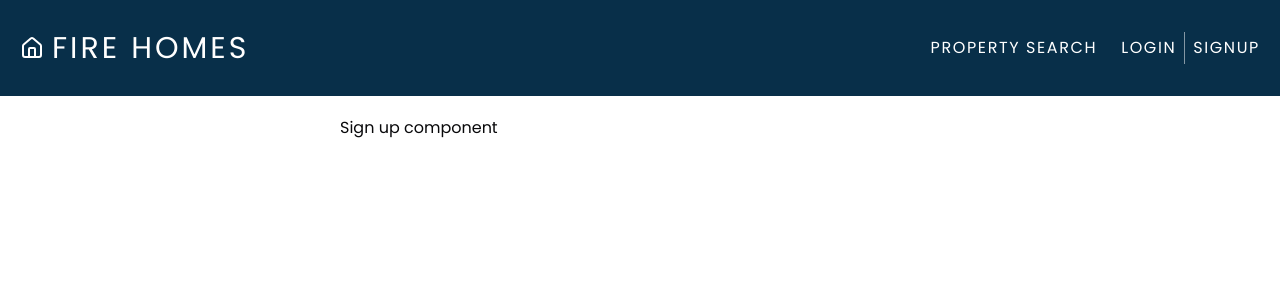
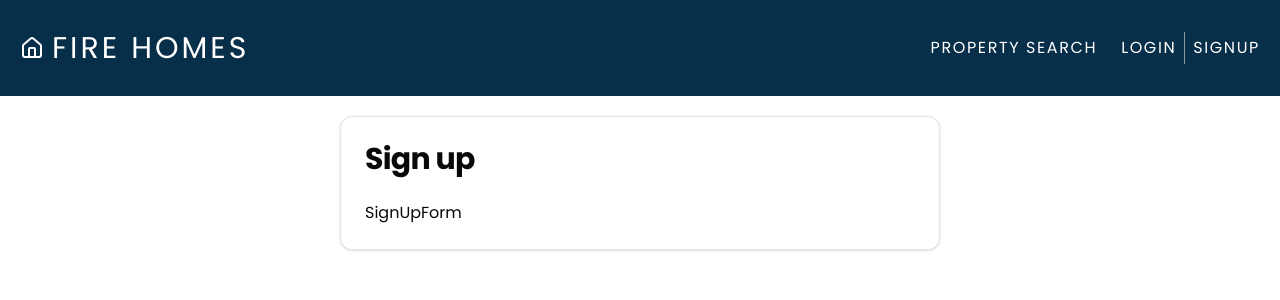
Before and after one commit to peter901/fire-homes-project, a Next.js app: page /signup in a window 1280 px wide. Shown: the top 300 px of the page. Built offline with nearby package versions, Linux system fonts and the light colour scheme; no server answers.

Commit message:
added signup component

```diff
--- /dev/null
+++ b/app/(auth)/signup/SignUpForm.tsx
@@ -0,0 +1,8 @@
+"use client";
+
+
+export default function SignUpForm() {
+  return (
+    <div>SignUpForm</div>
+  )
+}
--- a/app/(auth)/signup/page.tsx
+++ b/app/(auth)/signup/page.tsx
@@ -1,5 +1,15 @@
+import { Card, CardContent, CardHeader, CardTitle } from "@/components/ui/card";
+import SignUpForm from "./SignUpForm";
 
-export default function Signup(){
-
-    return <div>Sign up component</div>
+export default function Signup() {
+  return (
+    <Card>
+      <CardHeader>
+        <CardTitle className="text-3xl font-bold">Sign up</CardTitle>
+      </CardHeader>
+      <CardContent>
+        <SignUpForm />
+      </CardContent>
+    </Card>
+  );
 }
```
